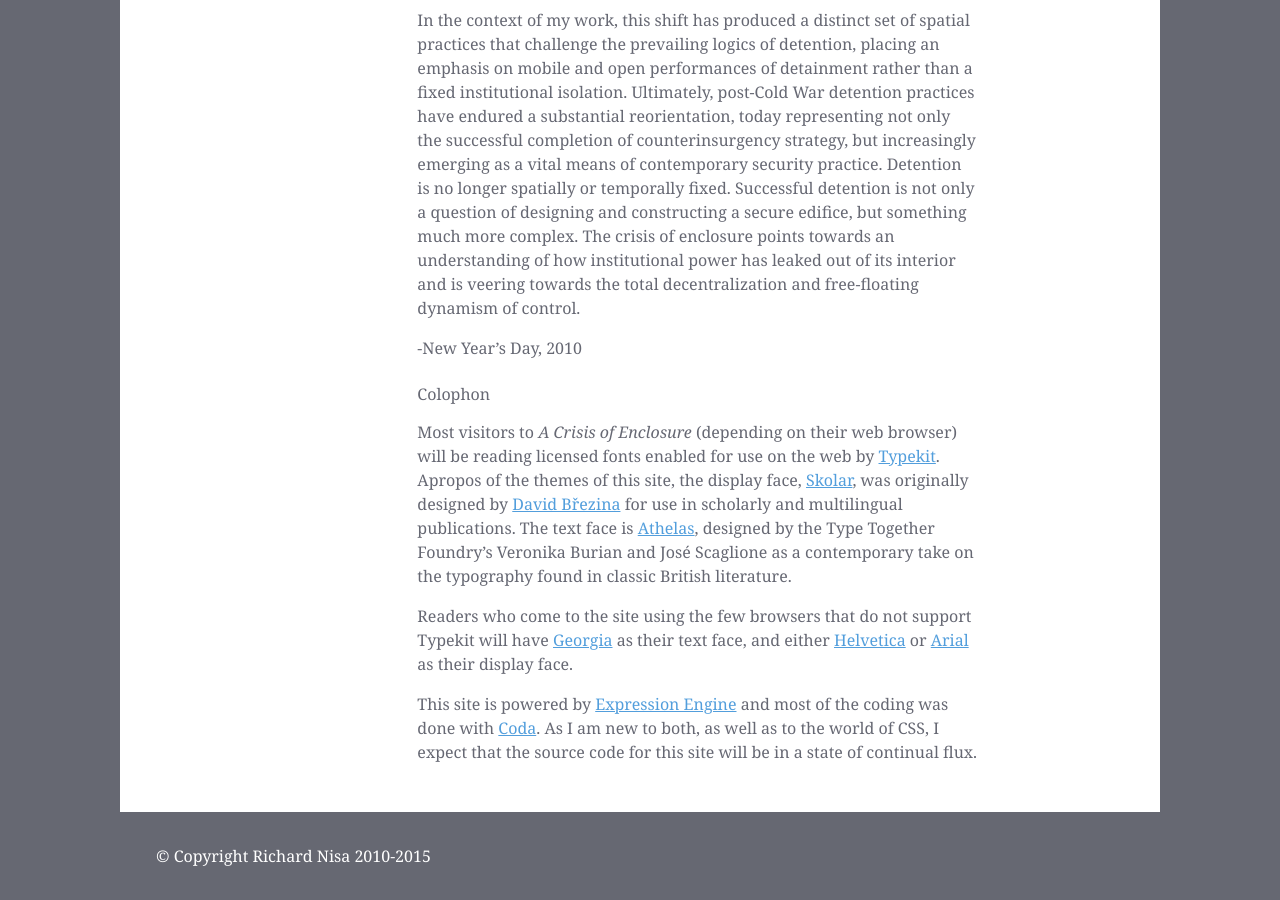
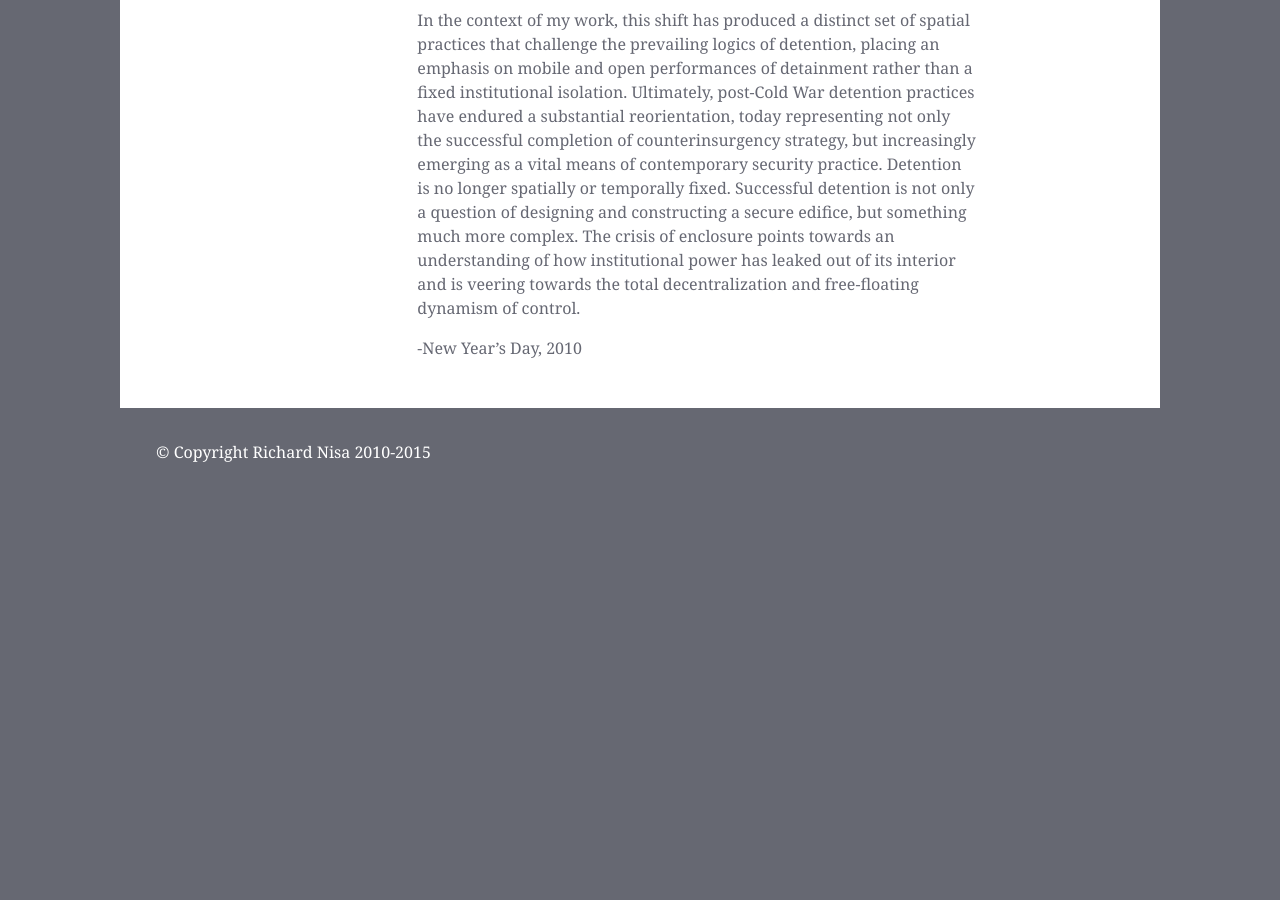
Before and after one commit to nisaface/nisaface.github.io, a Jekyll site: the page built from about/index.md, in a window 1280 px wide and 900 px high, scrolled down 1683 px. Built offline with Jekyll 4.4.1, drawn with Linux system fonts in a browser that asks for light colours; after the commit the page ends 2179 px from its top, so only the background shows below that.

Commit message:
deleted colophon
may add back later

```diff
--- a/about/index.md
+++ b/about/index.md
@@ -26,11 +26,3 @@ We are all-too familiar with this collapse.  With increasing regularity, public
 In the context of my work, this shift has produced a distinct set of spatial practices that challenge the prevailing logics of detention, placing an emphasis on mobile and open performances of detainment rather than a fixed institutional isolation. Ultimately, post-Cold War detention practices have endured a substantial reorientation, today representing not only the successful completion of counterinsurgency strategy, but increasingly emerging as a vital means of contemporary security practice.  Detention is no longer spatially or temporally fixed. Successful detention is not only a question of designing and constructing a secure edifice, but something much more complex. The crisis of enclosure points towards an understanding of how institutional power has leaked out of its interior and is veering towards the total decentralization and free-floating dynamism of control.
 
 -New Year's Day, 2010
-
-## Colophon
-
-Most visitors to _A Crisis of Enclosure_ (depending on their web browser) will be reading licensed fonts enabled for use on the web by [Typekit](typekit.com).  Apropos of the themes of this site, the display face, [Skolar](http://www.type-together.com/Skolar), was originally designed by [David Březina](http://davi.cz/) for use in scholarly and multilingual publications.  The text face is [Athelas](http://www.type-together.com/Athelas), designed by the Type Together Foundry's Veronika Burian and José Scaglione as a contemporary take on the typography found in classic British literature.
-
-Readers who come to the site using the few browsers that do not support Typekit will have [Georgia](http://en.wikipedia.org/wiki/Georgia_(typeface)) as their text face, and either [Helvetica](http://en.wikipedia.org/wiki/Helvetica) or [Arial](http://en.wikipedia.org/wiki/Arial) as their display face.
-
-This site is powered by [Expression Engine](http://expressionengine.com/) and most of the coding was done with [Coda](http://www.panic.com/coda/).  As I am new to both, as well as to the world of CSS, I expect that the source code for this site will be in a state of continual flux.
```
